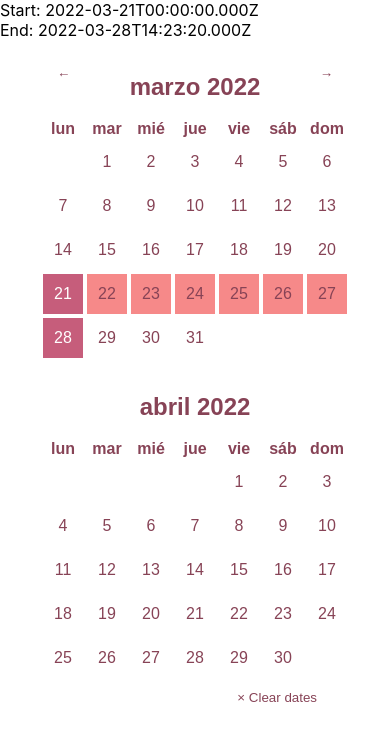
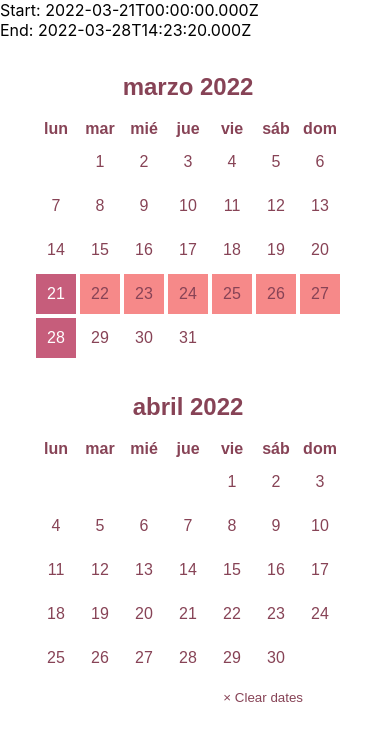
Before and after one commit to ssmirnovacode/calendar, a React (Create React App) app: page / in a window 390 px wide. Shown: the top 740 px of the page. Built offline with nearby package versions, Linux system fonts and the light colour scheme.

Commit message:
Mobile styling enabled with vertical prop

```diff
--- a/src/App.js
+++ b/src/App.js
@@ -49,6 +49,7 @@ const App = () => {
             locale={LOCALE}
             //theme={DARK_THEME}
             clearDatesBtn
+            //vertical
             />
         </>
     )
--- a/src/components/Calendar.js
+++ b/src/components/Calendar.js
@@ -15,7 +15,8 @@ const Calendar = props => {
         onChange: setDates,
         locale='en-US',
         theme,
-        clearDatesBtn=true
+        clearDatesBtn=true,
+        vertical=false
     } = props;
 
     const initialDate = startDate ? startDate : new Date();
@@ -65,7 +66,7 @@ const Calendar = props => {
     }
 
     const renderArrows = () => {
-        if (arrows) {
+        if (arrows && !vertical) {
             return (
                 <div className="calendar__arrows">
                     <button className="calendar__arrows--prev" onClick={handlePrevBtnClick}>&#8592;</button>
@@ -79,7 +80,7 @@ const Calendar = props => {
         <LocaleContext.Provider value={locale}>
             <div className="calendar">
                 { renderArrows() }
-                <div className="calendar__body">
+                <div className={ vertical? "calendar__body vertical" : "calendar__body"}>
                     {
                         monthsToRender.map(({ month, year }) => <Month
                                                                     key={month.toString()+year.toString()+Date.now()}
--- a/src/sass/calendar.scss
+++ b/src/sass/calendar.scss
@@ -7,6 +7,7 @@
     position: relative;
     background-color: var(--bgc);
     max-width: var(--maxWidth);
+    width: fit-content;
     &__body {
         display: flex;
         justify-content: center;
@@ -14,6 +15,12 @@
         border: 1px solid var(--borderColor);
         flex-wrap: wrap;
         padding: var(--padding);
+        &.vertical {
+            flex-direction: column;
+        }
+        @media (max-width: 720px) {
+            flex-direction: column;
+        }
     }
     &__arrows {
         &--next, &--prev {
@@ -28,6 +35,9 @@
             &:hover {
                 color: var(--hoverColor);
                 background-color: var(--hoverBg);
+            }
+            @media (max-width: 720px) {
+                display: none;
             }
         }
         &--next {
```
Also changed, not shown: 1 other file (tests, documents, lock files or other folders).
